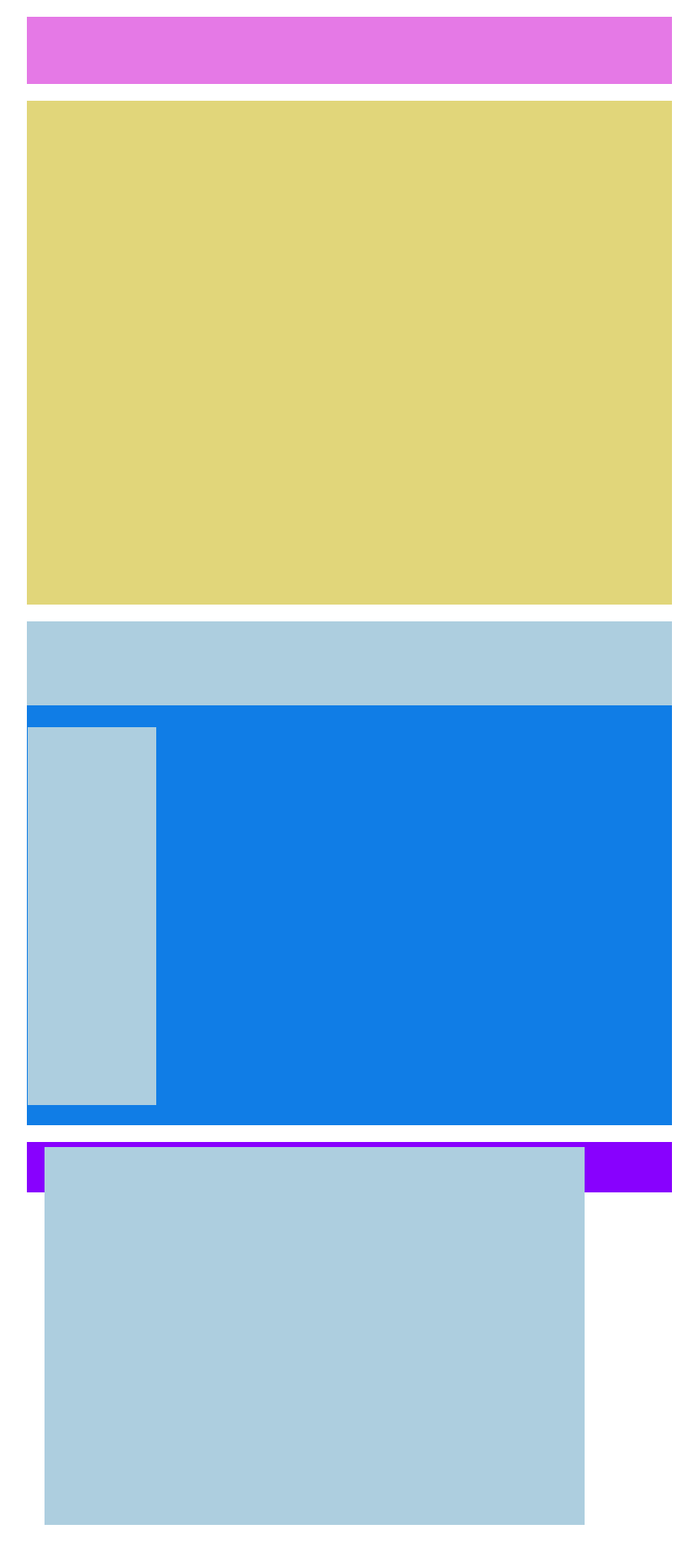
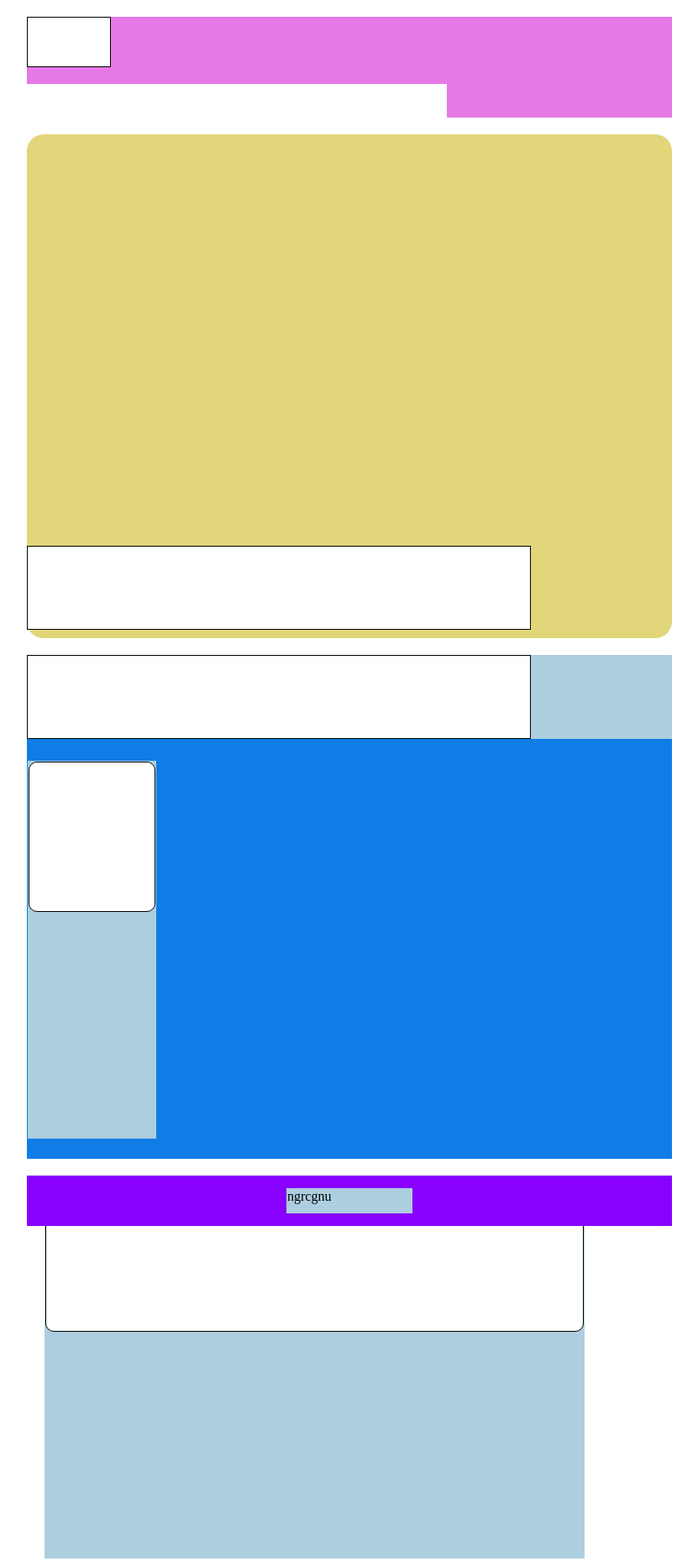
Before and after one commit to Chicco80/htmlcss-struttura-wp, a plain HTML site: page index.html in a window 1280 px wide. Shown: the top 1859 px of the page at 84% size, without its empty margins (224-1055 px from the left). Drawn offline with Linux system fonts and the light colour scheme.

Commit message:
fine struttura

```diff
--- a/css/style.css
+++ b/css/style.css
@@ -3,83 +3,136 @@
   margin: 0;
   box-sizing: border-box;
 }
+/* reset */
+
 .clearfix::after {
   content: "";
   display: table;
   clear: both;
 }
 
-body{
+/* struttura pagina */
+body {
   margin: 20px auto;
   width: 60%;
 }
 
-header{
-    height: 80px;
-    background-color:#E579E6;
+/* logo e barra */
+header {
+  height: 120px;
+  background-color: #e579e6;
 }
 
-main{
-    height: 600px;
-    background-color: #E1D67A;
+.logo {
+  width: 100px;
+  height: 60px;
+  border: 1px solid black;
+  background-color: white;
+}
+.menu {
+  width: 500px;
+  height: 40px;
+  margin: 1px solid black;
+  background-color: white;
   margin-top: 20px;
 }
 
-article{
+/* immagine e descrizione */
+main {
   height: 600px;
-    background-color:#ADCEDF;
+  background-color: #e1d67a;
+  margin-top: 20px;
+  border-radius: 20px;
+  position: relative;
+}
+
+.description{
+    width: 600px;
+    height: 100px;
+    border: 1px solid black;
+    background-color: white;
+    position: absolute;
+    bottom: 10px;
+    left:0;
+}
+
+/* sezione a colonne */
+article {
+  height: 600px;
+  background-color: #adcedf;
   margin-top: 20px;
   position: relative;
-
-
+}
+.square-top{
+    width: 100%;
+    height: 40%;
+    border: 1px solid black;
+    background-color: white;
+    border-radius: 10px;
 }
 
-footer{
-    height: 60px;
-    background-color: #8801FE;
-    margin-top: 20px;
-}
-
-.container{
+.container {
   height: 500px;
-    background-color: #107DE6;
-    border: 1px solid #107DE6;
+  background-color: #107de6;
+  border: 1px solid #107de6;
   position: absolute;
   bottom: 0;
   left: 0;
   right: 0;
+}
+.title{
+    width: 600px;
+    height: 100px;
+    border: 1px solid black;
+    background-color: white;
 
 }
-.left{
+
+.left {
   width: 20%;
   height: 450px;
-    border: 1px solid #ADCEDf ;
-    background-color: #ADCEDF;
+  border: 1px solid #adcedf;
+  background-color: #adcedf;
   margin-top: 25px;
   margin-bottom: 25px;
   float: left;
-
 }
-.center{
+.center {
   width: 643px;
   height: 450px;
-    border: 1px solid #ADCEDf ;
-    background-color: #ADCEDF;
-    margin:25px 20px;
+  border: 1px solid #adcedf;
+  background-color: #adcedf;
+  margin: 25px 20px;
   float: left;
 }
- .right{
+.right {
   width: 20%;
   height: 450px;
-    border: 1px solid #ADCEDf ;
-    background-color: #ADCEDF;
+  border: 1px solid #adcedf;
+  background-color: #adcedf;
   margin-top: 25px;
   margin-bottom: 25px;
   float: right;
 }
-footer{
+
+/* ringraziamenti */
+footer {
   width: 100%;
   height: 60px;
-    background-color:#8801FE ;
-    border: 1px solid #8801FE;
+  margin-top: 20px;
+  background-color: #8801fe;
+  border: 1px solid #8801fe;
+  position: relative;
 }
+.made-by{
+  width: 150px;
+  height: 30px;
+  border: 1px solid #adcedf;
+  background-color: #adcedf;
+  margin: 0 auto;
+  position: absolute;
+  top: 50%;
+  left:50%;
+  transform: translate(-50%, -50%);
+
+}
--- a/index.html
+++ b/index.html
@@ -18,14 +18,24 @@
     </main>
 
     <article>
-      <div class="container">
         <div class="title"></div>
-        <aside class="left"></aside>
-        <div class="center"></div>
-        <aside class="right"></aside>
+        <div class="container">
+        <aside class="left">
+            <div class="square-top"></div>
+
+        </aside>
+        <div class="center">
+            <div class="square-top"></div>
+        </div>
+        <aside class="right">
+            <div class="square-top"></div>
+
+        </aside>
       </div>
     </article>
 
-    <footer></footer>
+    <footer>
+        <div class="made-by">ngrcgnu</div>
+    </footer>
   </body>
 </html>
```
Lines whose indentation alone changed are shown as unchanged.
